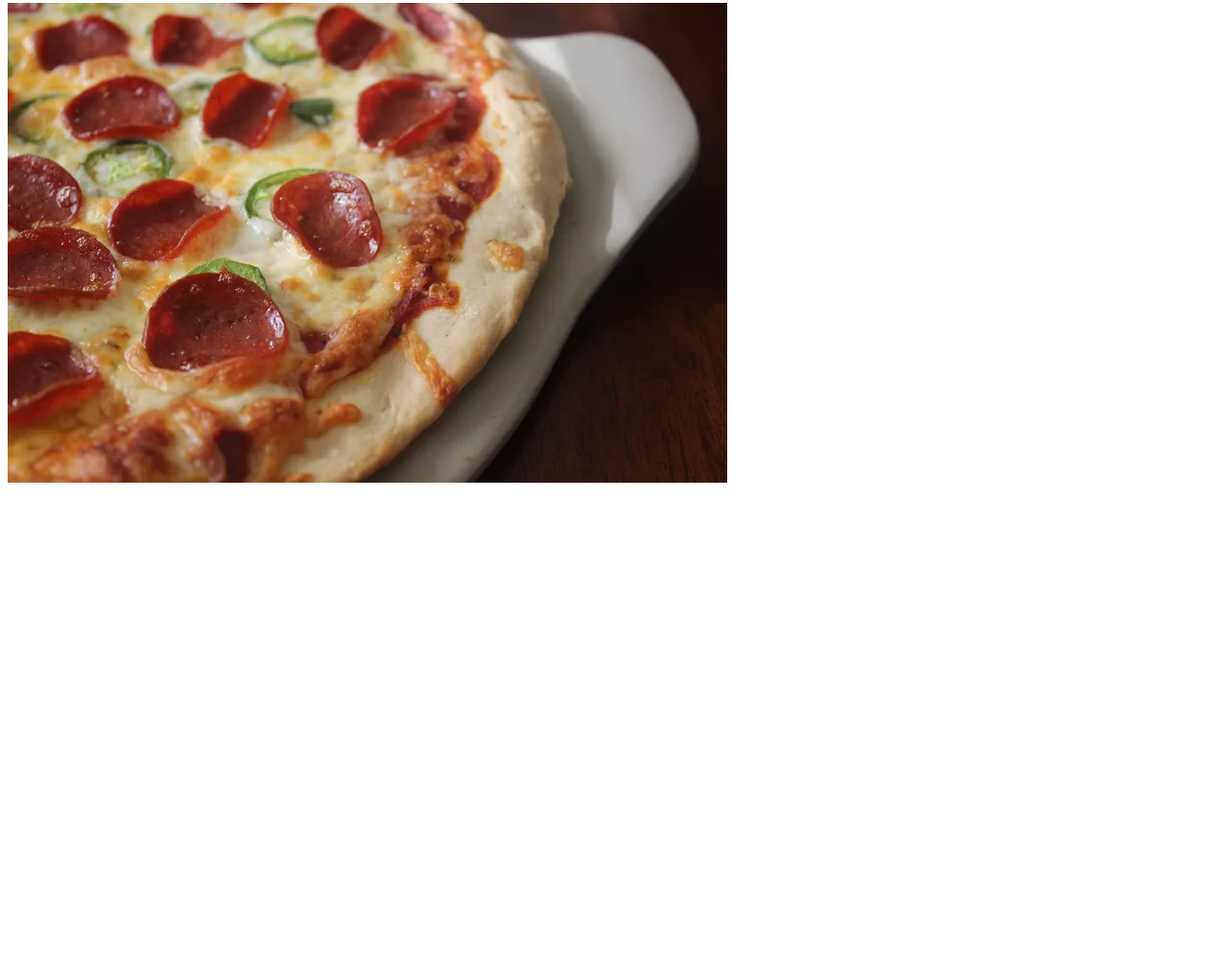
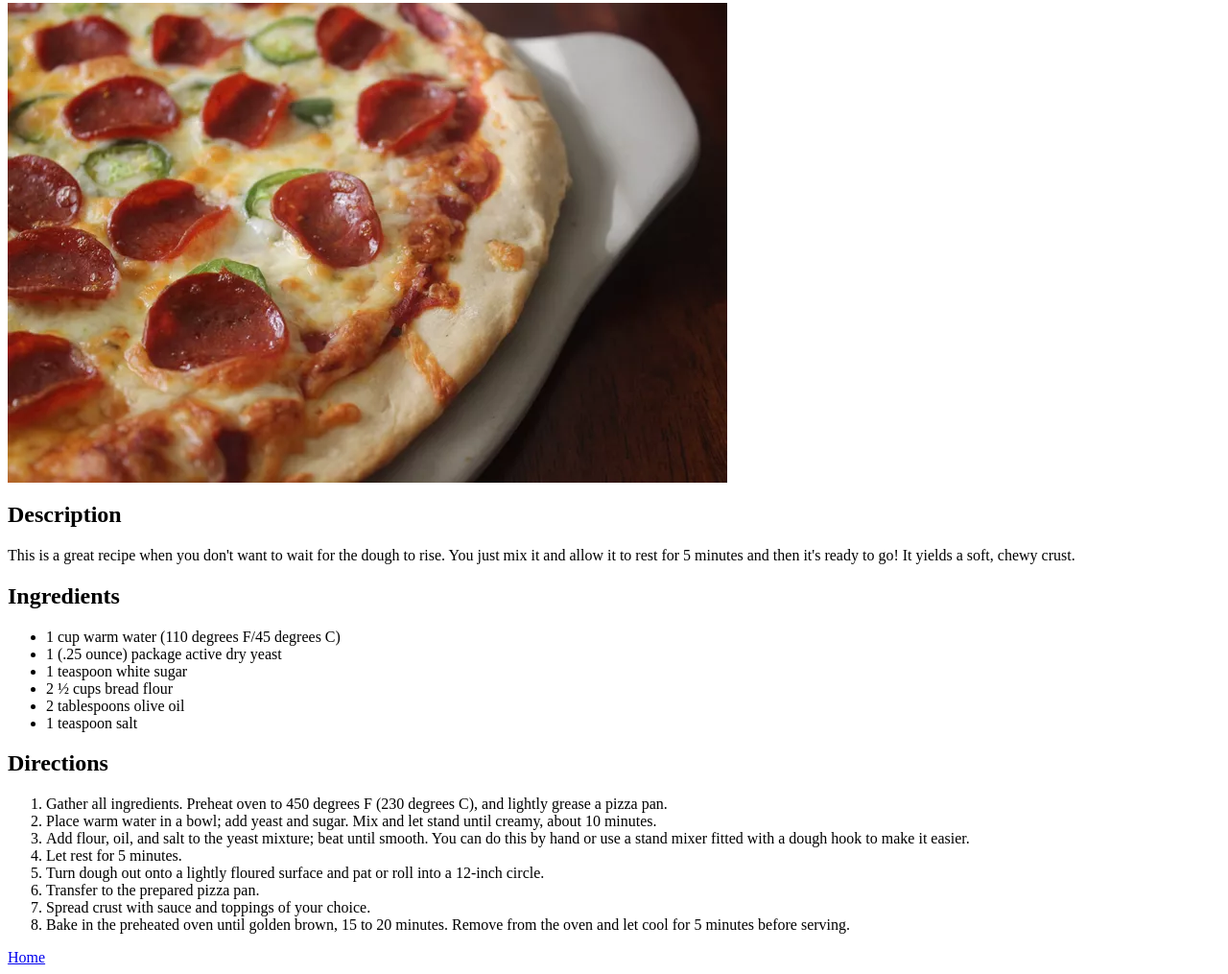
Before and after one commit to YHWH-JC/odin-recipes, a plain HTML site: page recipes/pizza.html in a window 1280 px wide. Shown: the part 103-1118 px from the top of the page at 96% size. Before the commit the page ends 800 px from the top, so only its background shows below. Drawn offline with Linux system fonts and the light colour scheme.

Commit message:
Completed pizza page, thus Completed all task required from project

```diff
--- a/recipes/pizza.html
+++ b/recipes/pizza.html
@@ -8,5 +8,30 @@
     <a href="../index.html">Home</a>
     <h1>Easy Homemade Pizza Dough</h1>
     <img src="../images/pizza.webp" alt="pizza">
+    <h2>Description</h2>
+    <p>This is a great recipe when you don't want to wait for the dough to rise. You just mix it and allow it to rest for 5 minutes and then it's ready to go! It yields a soft, chewy crust.</p>
+
+    <h2>Ingredients</h2>
+    <ul>
+        <li>1 cup warm water (110 degrees F/45 degrees C)</li>
+        <li>1 (.25 ounce) package active dry yeast</li>
+        <li>1 teaspoon white sugar</li>
+        <li>2 ½ cups bread flour</li>
+        <li>2 tablespoons olive oil</li>
+        <li>1 teaspoon salt</li>
+    </ul>
+
+    <h2>Directions</h2>
+    <ol>
+        <li>Gather all ingredients. Preheat oven to 450 degrees F (230 degrees C), and lightly grease a pizza pan.</li>
+        <li>Place warm water in a bowl; add yeast and sugar. Mix and let stand until creamy, about 10 minutes.</li>
+        <li>Add flour, oil, and salt to the yeast mixture; beat until smooth. You can do this by hand or use a stand mixer fitted with a dough hook to make it easier.</li>
+        <li>Let rest for 5 minutes.</li>
+        <li>Turn dough out onto a lightly floured surface and pat or roll into a 12-inch circle.</li>
+        <li>Transfer to the prepared pizza pan.</li>
+        <li>Spread crust with sauce and toppings of your choice.</li>
+        <li>Bake in the preheated oven until golden brown, 15 to 20 minutes. Remove from the oven and let cool for 5 minutes before serving.</li>
+    </ol>
+    <a href="../index.html">Home</a>
 </body>
 </html>
```
